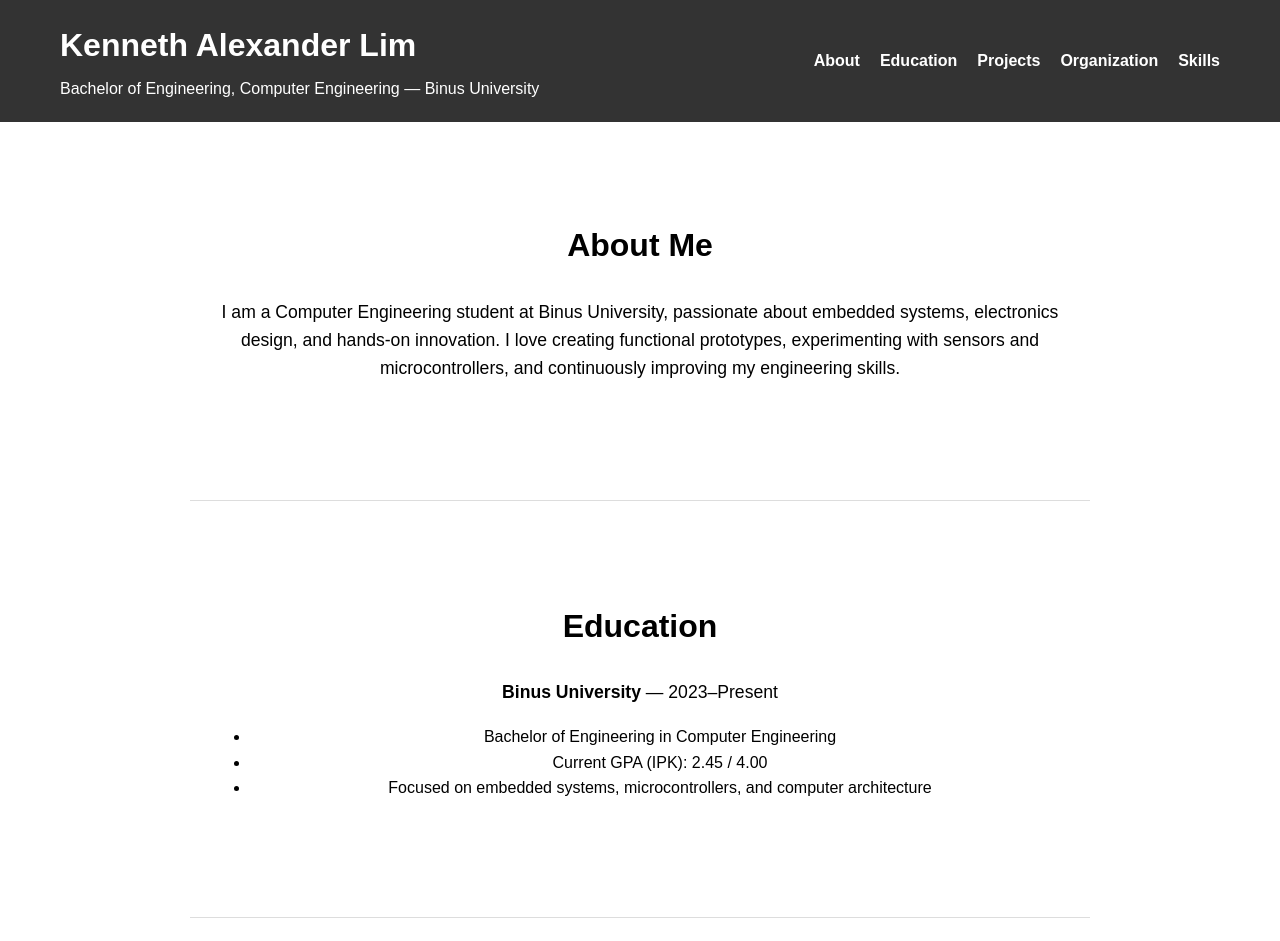
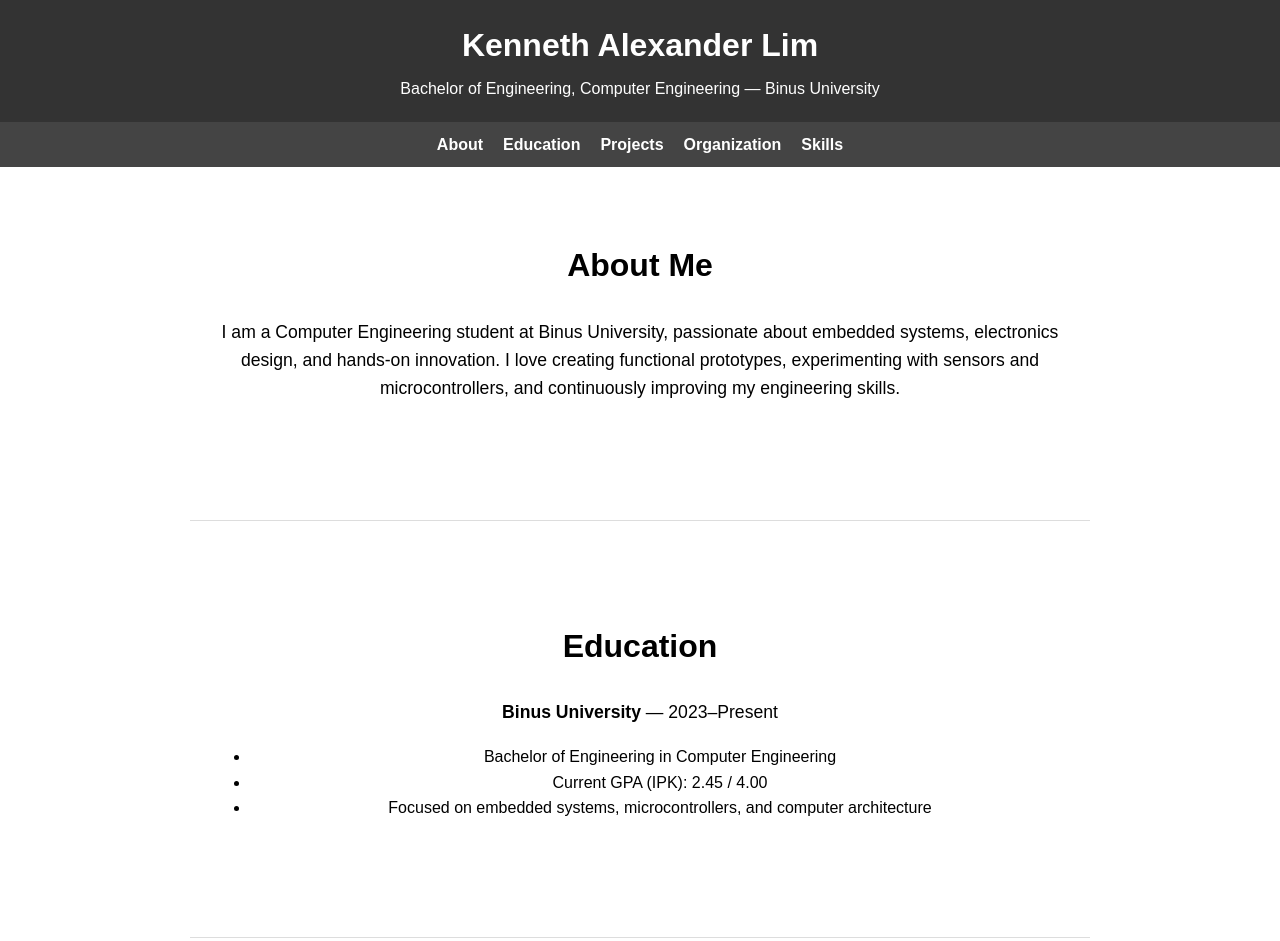
Before and after one commit to TheFearNight/CV, a website: page public/index.html in a window 1280 px wide. Shown: the top 941 px of the page. Drawn offline with Linux system fonts and the light colour scheme.

Commit message:
Refactor header structure and add transitions

```diff
--- a/public/index.html
+++ b/public/index.html
@@ -21,32 +21,33 @@ background-color: #333;
 color: #fff;
 z-index: 1000;
 box-sizing: border-box;
-padding: 20px 0; /* always fixed */
+transition: all 0.3s ease;
 }
 
-.header-content {
-display: flex;
-justify-content: space-between;
-align-items: center;
-max-width: 1200px;
-margin: 0 auto;
-padding: 0 20px;
-box-sizing: border-box;
+.header-name {
+text-align: center;
+padding: 20px 0;
+transition: all 0.3s ease;
 }
 
 .header-name h1 {
 margin: 0;
 font-size: 2rem;
+transition: font-size 0.3s ease;
 }
 
 .header-name p {
 margin: 5px 0 0 0;
 font-size: 1rem;
+transition: font-size 0.3s ease;
 }
 
 nav {
 display: flex;
+justify-content: center;
 gap: 20px;
+background-color: #444;
+padding: 10px 0;
 }
 
 nav a {
@@ -70,7 +71,7 @@ white-space: nowrap;
 }
 
 main {
-padding-top: 120px; /* space for fixed header */
+padding-top: 140px; /* space for fixed header and nav */
 max-width: 900px;
 margin: 0 auto;
 width: 100%;
@@ -160,8 +161,7 @@ text-decoration: none;
 <body>
 
 <header>
-  <div class="header-content">
-    <div class="header-name">
+  <div class="header-name" id="header-name">
     <h1>Kenneth Alexander Lim</h1>
     <p>Bachelor of Engineering, Computer Engineering — Binus University</p>
   </div>
@@ -172,7 +172,6 @@ text-decoration: none;
     <a href="#organization" data-tooltip="Organizational experience">Organization</a>
     <a href="#skills" data-tooltip="View my skills">Skills</a>
   </nav>
-  </div>
 </header>
 
 <main>
@@ -245,7 +244,21 @@ text-decoration: none;
 </footer>
 
 <script>
+  const headerName = document.getElementById('header-name');
   const nav = document.getElementById('nav');
+
+  window.addEventListener('scroll', () => {
+    if (window.scrollY > 50) {
+      headerName.style.padding = '10px 0';
+      headerName.querySelector('h1').style.fontSize = '1.5rem';
+      headerName.querySelector('p').style.fontSize = '0.9rem';
+    } else {
+      headerName.style.padding = '20px 0';
+      headerName.querySelector('h1').style.fontSize = '2rem';
+      headerName.querySelector('p').style.fontSize = '1rem';
+    }
+  });
+
   nav.querySelectorAll('a').forEach(link => {
     link.addEventListener('click', e => {
       e.preventDefault();
```
Lines whose indentation alone changed are shown as unchanged.
